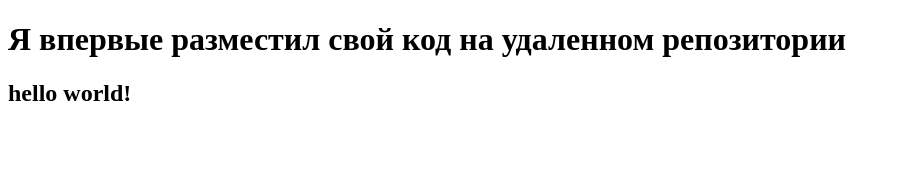
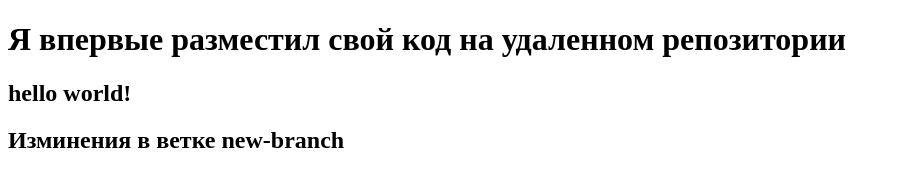
Before and after one commit to z1ZIx1/NEW-REPO1, a plain HTML site: page git tesst/index.html in a window 1280 px wide. Shown: the whole page, without its empty margins (0-900 px from the left). Drawn offline with Linux system fonts and the light colour scheme.

Commit message:
add h2 in new-branch

```diff
--- a/git tesst/index.html
+++ b/git tesst/index.html
@@ -9,5 +9,6 @@
 <body>
     <h1>Я впервые разместил свой код на удаленном репозитории</h1>
     <h2>hello world!</h2>
+    <h2>Изминения в ветке new-branch</h2>
 </body>
 </html>
```
